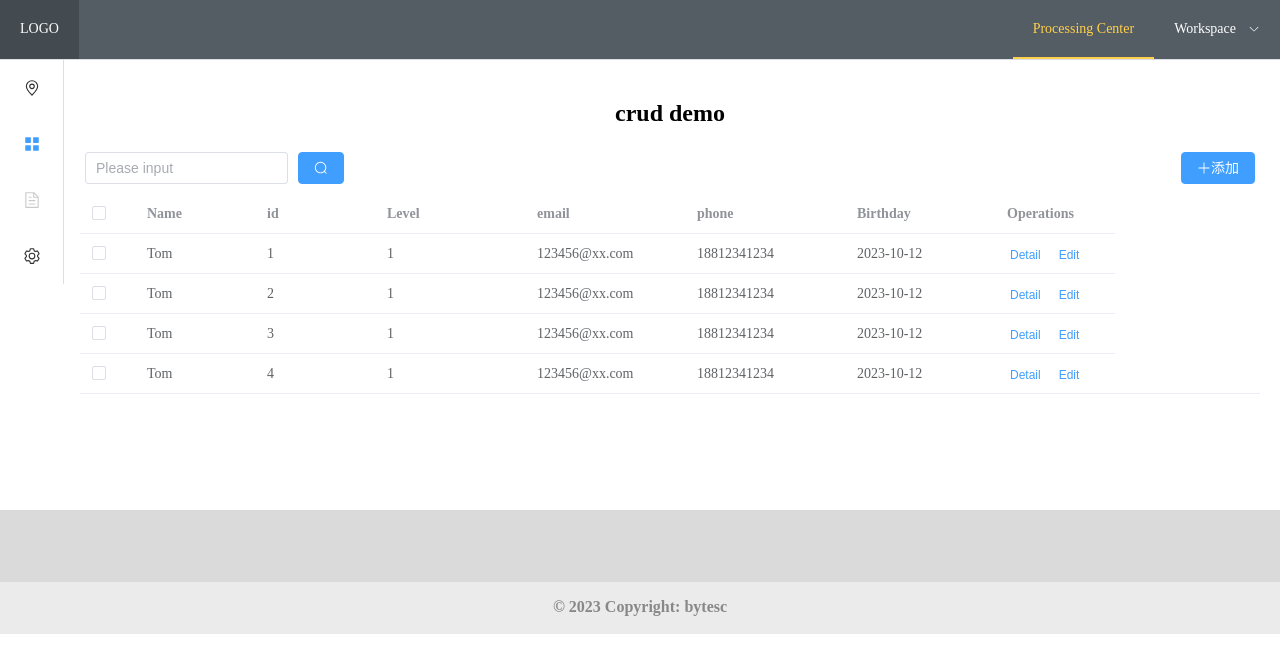
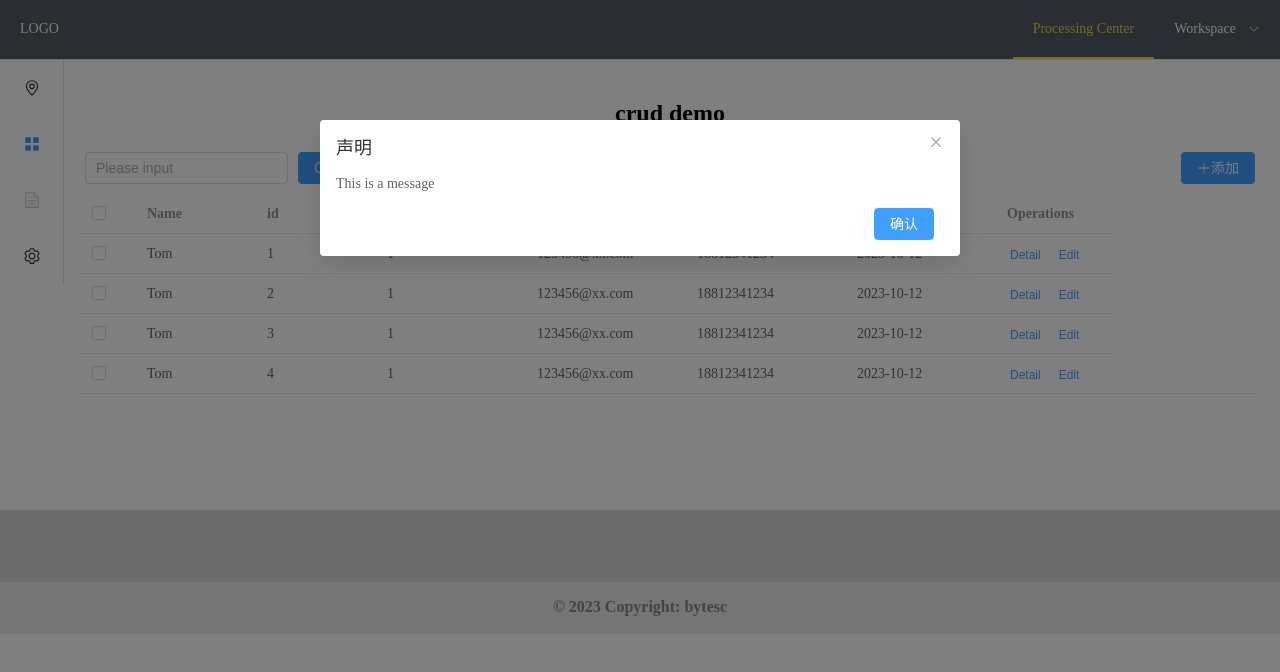
Before and after one commit to bytesc/vue-crud-template, a Vue app in the folder vue-crud/: page /#/form in a window 1280 px wide. Shown: the top 672 px of the page. Built offline with nearby package versions, Linux system fonts and the light colour scheme.

Commit message:
添加statement

```diff
--- a/vue-crud/src/App.vue
+++ b/vue-crud/src/App.vue
@@ -3,9 +3,11 @@
 import SideNav from "./components/nav/SideNav.vue"
 import TopNav from "./components/nav/TopNav.vue";
 import Footer from "./components/nav/Footer.vue";
+import Statement from "./components/form/Statement.vue";
 </script>
 
 <template>
+  <Statement/>
   <div class="common-layout">
     <el-container>
       <el-header style="padding: 0">
--- /dev/null
+++ b/vue-crud/src/components/form/Statement.vue
@@ -0,0 +1,43 @@
+<template>
+
+  <!-- Form -->
+
+  <el-dialog v-model="dialogFormVisible" title="声明">
+    <span>This is a message</span>
+    <template #footer>
+      <span class="dialog-footer">
+        <el-button type="primary" @click="dialogFormVisible = false">
+          确认
+        </el-button>
+      </span>
+    </template>
+  </el-dialog>
+</template>
+
+<script lang="ts" setup>
+import {onMounted, reactive, ref} from 'vue'
+
+import {Plus} from "@element-plus/icons-vue";
+
+import { defineProps } from 'vue';
+const props = defineProps({
+  dialogType:String,
+})
+
+const dialogFormVisible = ref(false)
+
+dialogFormVisible.value=true
+
+
+const formLabelWidth = '100px'
+
+const form = reactive({
+  name: '',
+  pwd:"",
+})
+</script>
+<style scoped>
+.dialog-footer button:first-child {
+  margin-right: 10px;
+}
+</style>
--- a/vue-crud/src/components/form/form.vue
+++ b/vue-crud/src/components/form/form.vue
@@ -1,6 +1,7 @@
 
 
 <template>
+
     <div class="table-box" style="margin: 5px auto;">
       <div class="title" style="text-align: center">
         <h2>crud demo</h2>
```
